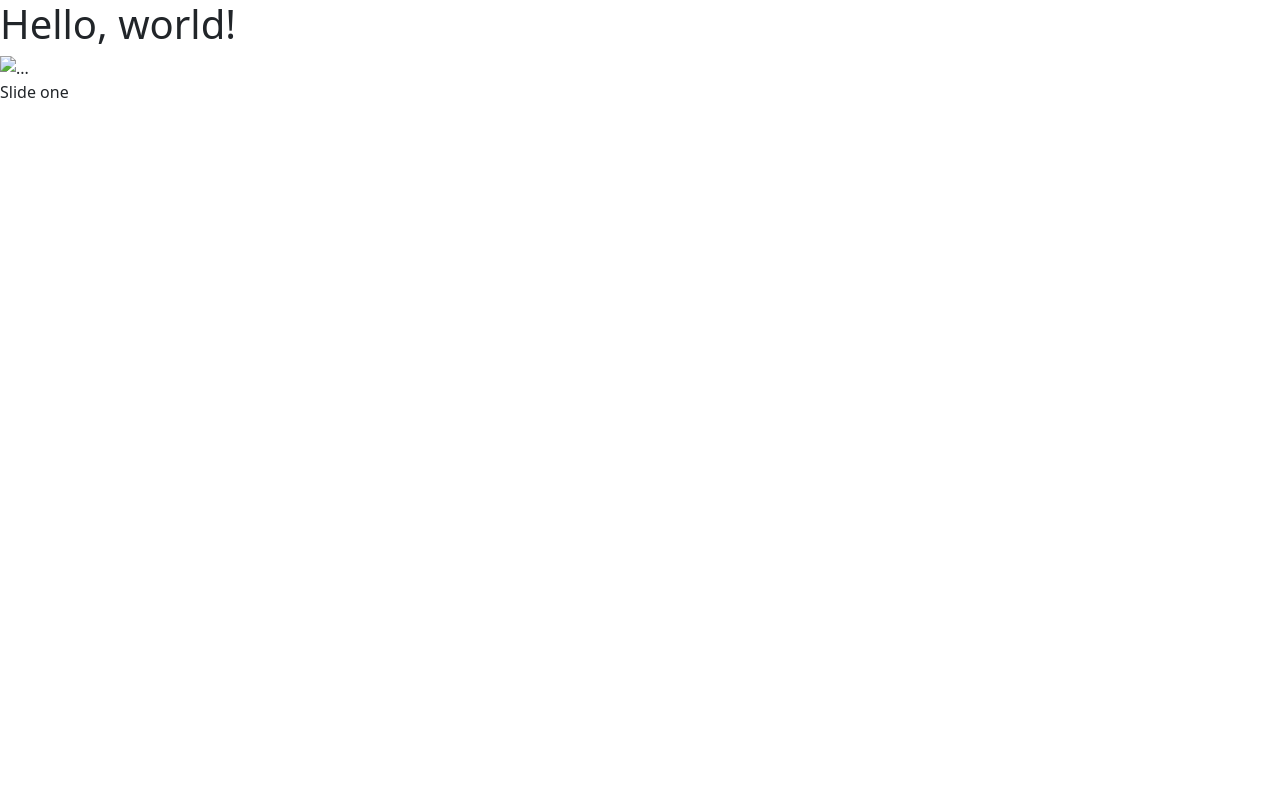
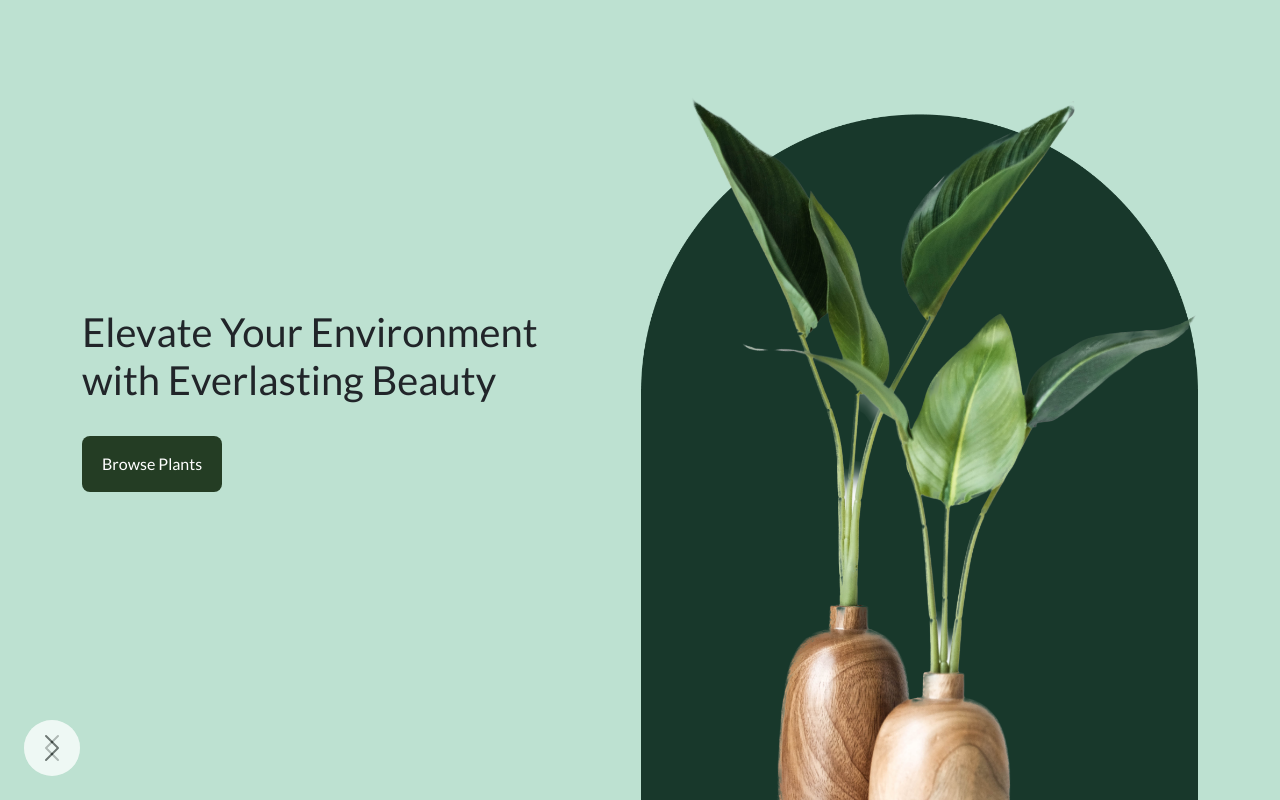
Before and after one commit to Mwape-Kurete/DV100_ClassProject_Term3, a plain HTML site: page index.html in a window 1280 px wide. Drawn offline with nearby package versions, Linux system fonts and the light colour scheme.

Commit message:
styling done

```diff
--- a/index.html
+++ b/index.html
@@ -9,45 +9,43 @@
     <!--styles-->
     <link href="https://cdn.jsdelivr.net/npm/bootstrap@5.3.0/dist/css/bootstrap.min.css" rel="stylesheet"
         integrity="sha384-9ndCyUaIbzAi2FUVXJi0CjmCapSmO7SnpJef0486qhLnuZ2cdeRhO02iuK6FUUVM" crossorigin="anonymous">
-    <link href="/styles/main.css">
+    <link href="/styles/main.css" rel="stylesheet">
 
 </head>
 
 <body>
-    <h1>Hello, world!</h1>
+
     <!--  -------------------------------------------------------------------------------------------  -->
     <!-- carousel -->
-    <div id="carouselExample" class="carousel slide">
+    <div id="carouselExampleDark" class="carousel carousel-dark slide">
         <!-- wrapping div ^^^ -->
         <div class="carousel-inner"> <!--slide one-->
             <div class="carousel-item active"> <!--carousel item 1-->
-            <img src="..." class="d-block w-100" alt="...">
-            <p>Slide one</p>
+                <div class="container">
+                    <div class="row full-height">
+                        <div class="col align-self-center">
+                            <h1>Elevate Your Environment with Everlasting Beauty</h1>
+                            <button class="mt-4">Browse Plants</button>
+                        </div>
+                        <div class="col align-self-md-end">
+                            <img src="/assets/hero-image.png" class="hero-image">
+                        </div>
+                    </div>
+                </div>
             </div>
             <div class="carousel-item"> <!--carousel item 2 -->
                 <img src="..." class="d-block w-100" alt="...">
                 <p>Slide one</p>
             </div>
             <div class="carousel-item"> <!--carousel item 3-->
-            <div class="container">
-                <div class="row">
-                    <div class="col">
-                        <h1>Elevate Your Environment with Everlasting Beauty</h1>
-                        <button>Browse Plants</button>
-                    </div>
-                    <div class="col">
-                        <img src="/assets/hero-image.png">
-                    </div>
-                </div>
-            </div>
             </div>
         </div>
         <!-- carousel buttons -->
-        <button class="carousel-control-prev" type="button" data-bs-target="#carouselExample" data-bs-slide="prev">
+        <button class="carousel-control-prev" type="button" data-bs-target="#carouselExampleDark" data-bs-slide="prev">
             <span class="carousel-control-prev-icon" aria-hidden="true"></span>
             <span class="visually-hidden">Previous</span>
         </button>
-        <button class="carousel-control-next" type="button" data-bs-target="#carouselExample" data-bs-slide="next">
+        <button class="carousel-control-next" type="button" data-bs-target="#carouselExampleDark" data-bs-slide="next">
             <span class="carousel-control-next-icon" aria-hidden="true"></span>
             <span class="visually-hidden">Next</span>
         </button>
@@ -63,6 +61,7 @@
     <script src="https://cdn.jsdelivr.net/npm/bootstrap@5.3.0/dist/js/bootstrap.min.js"
         integrity="sha384-fbbOQedDUMZZ5KreZpsbe1LCZPVmfTnH7ois6mU1QK+m14rQ1l2bGBq41eYeM/fS"
         crossorigin="anonymous"></script>
+        <script src="https://ajax.googleapis.com/ajax/libs/jquery/3.7.0/jquery.min.js"></script>
     <script src="/scripts/main.js"></script>
 </body>
 
--- a/styles/main.css
+++ b/styles/main.css
@@ -1,13 +1,12 @@
 @import url('https://fonts.googleapis.com/css2?family=Lato&family=Libre+Baskerville&display=swap');
-
 /* font-family: 'Lato', sans-serif;
 font-family: 'Libre Baskerville', serif; */
 
+/* --------------------------------------------------------------------- */
 /* Global Styles */
 
 
 /* Fonts */
-
 h1,h2,h3,h4,h5,h6 {
     font-family: 'Lato', sans-serif;
 }
@@ -16,3 +15,45 @@ p {
     font-family: 'Libre Baskerville', serif;
     font-size: 16px;
 }
+/* Spacing */
+
+.full-height{
+    height: 100vh;
+}
+
+/* --------------------------------------------------------------------- */
+/* Components */
+button {
+    border: none;
+    padding: 16px 20px;
+    border-radius: 8px;
+    background-color: rgb(36, 61, 36);
+    font-family: 'Lato', sans-serif;
+    font-size: 16px;
+    color: white;
+
+}
+
+/* bootstrap component */
+
+/* carousel */
+
+.carousel-item {
+    background-color: rgb(189, 225, 209);
+}
+
+.carousel-control-next, .carousel-control-prev{
+    top: auto;
+    right: auto;
+    left: 24px;
+    bottom: 24px;
+    width: auto;
+    background-color: white;
+    padding: 12px;
+    border-radius: 50%;
+}
+
+
+.hero-image{
+    height: 90vh;
+}
```
Lines whose indentation alone changed are shown as unchanged.
